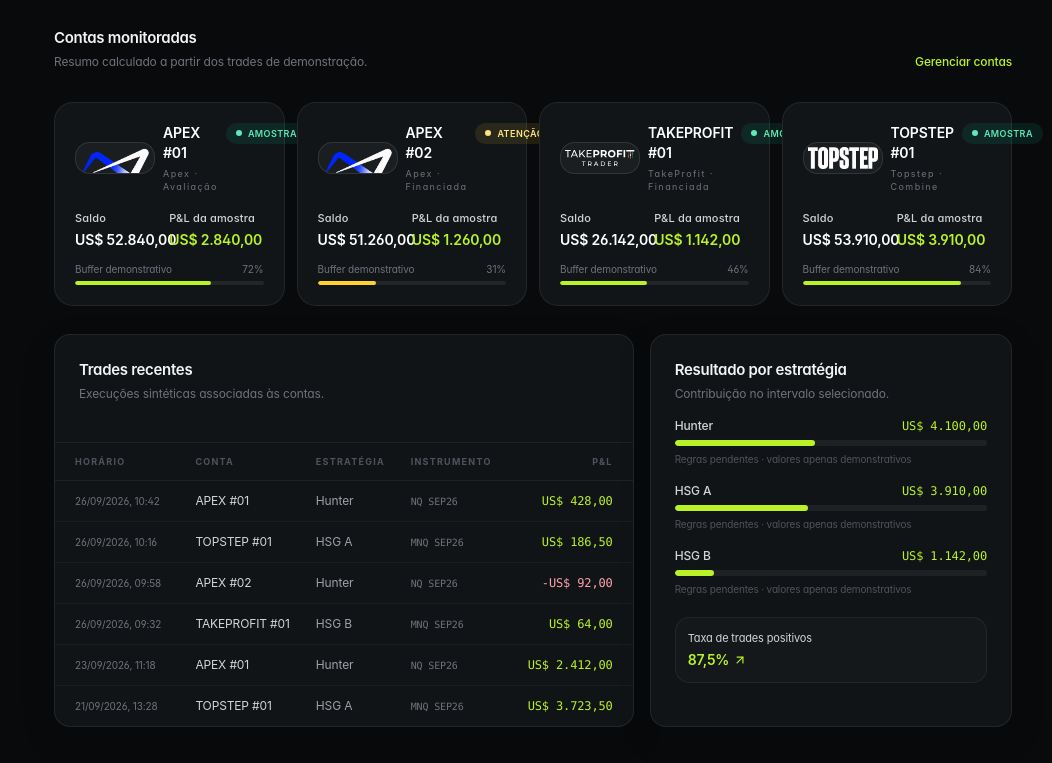
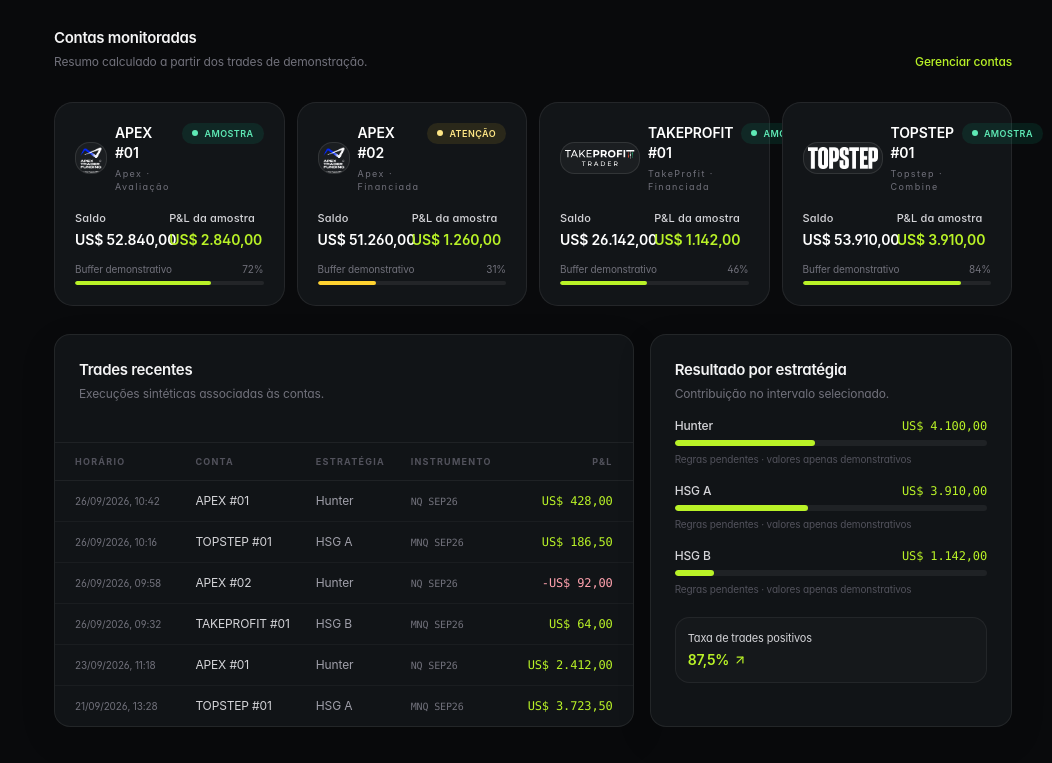
Before and after one commit to Iasminmins/Ninja-Control, a Next.js app: page /dashboard in a window 1280 px wide. Shown: the part 985-1748 px from the top of the page, without its empty margins (228-1280 px from the left). Built offline with nearby package versions, Linux system fonts and the light colour scheme.

Commit message:
LOGO ADICIONADA

```diff
--- a/components/modules/accounts/account-form.tsx
+++ b/components/modules/accounts/account-form.tsx
@@ -4,6 +4,17 @@ import { useState, type FormEvent } from 'react'
 import type { AccountKind, DemoAccount } from '@/lib/demo/types'
 import { PrimaryButton, SecondaryButton } from '@/components/workspace/primitives'
 import { FirmLogo, hasFirmLogo, supportedFirms } from './firm-logo'
+
+function suggestedAccountName(firm: string, existingNames: string[]) {
+  const label = firm.trim() || 'Conta'
+  let sequence = 1
+  let candidate = `${label} #${String(sequence).padStart(2, '0')}`
+  while (existingNames.some((name) => name.trim().toLocaleLowerCase('pt-BR') === candidate.toLocaleLowerCase('pt-BR'))) {
+    sequence += 1
+    candidate = `${label} #${String(sequence).padStart(2, '0')}`
+  }
+  return candidate
+}
 
 export function AccountForm({ initial, existingNames, onSave, onCancel }: {
   initial: DemoAccount | null
@@ -24,8 +35,8 @@ export function AccountForm({ initial, existingNames, onSave, onCancel }: {
 
   function submit(event: FormEvent<HTMLFormElement>) {
     event.preventDefault()
-    const normalizedName = name.trim()
-    if (existingNames.some((value) => value.toLocaleLowerCase('pt-BR') === normalizedName.toLocaleLowerCase('pt-BR') && value !== initial?.name)) {
+    const normalizedName = name.trim() || suggestedAccountName(firm, existingNames)
+    if (existingNames.some((value) => value.trim().toLocaleLowerCase('pt-BR') === normalizedName.toLocaleLowerCase('pt-BR') && value !== initial?.name)) {
       setError('Já existe uma conta com esse nome.')
       return
     }
@@ -63,8 +74,8 @@ export function AccountForm({ initial, existingNames, onSave, onCancel }: {
 
   const inputClass = 'mt-1 h-10 w-full rounded-lg border border-white/10 bg-[#0b0d0f] px-3 text-sm text-zinc-100 focus-visible:outline-none focus-visible:ring-2 focus-visible:ring-[#b9f227]'
   return <form onSubmit={submit} className="grid gap-4 sm:grid-cols-2" noValidate>
-    <label className="text-xs text-zinc-400">Nome da conta<input className={inputClass} value={name} onChange={(event) => setName(event.target.value)} required maxLength={48} autoFocus /></label>
-    <label className="text-xs text-zinc-400">Empresa de avaliação<input className={inputClass} list="account-firms" value={firm} onChange={(event) => { setFirm(event.target.value); setFirmLogoUrl('') }} required maxLength={48} /><datalist id="account-firms">{supportedFirms.map((value) => <option value={value} key={value} />)}</datalist></label>
+    <label className="text-xs text-zinc-400">Nome da conta<input className={inputClass} value={name} onChange={(event) => setName(event.target.value)} placeholder={firm ? suggestedAccountName(firm, existingNames) : 'Preenchido ao escolher a empresa'} required maxLength={48} autoFocus /></label>
+    <label className="text-xs text-zinc-400">Empresa de avaliação<input className={inputClass} list="account-firms" value={firm} onChange={(event) => { const nextFirm = event.target.value; setFirm(nextFirm); setFirmLogoUrl(''); if (!name.trim() && nextFirm.trim()) setName(suggestedAccountName(nextFirm, existingNames)) }} required maxLength={48} /><datalist id="account-firms">{supportedFirms.map((value) => <option value={value} key={value} />)}</datalist></label>
     <label className="text-xs text-zinc-400">Link da logo oficial (HTTPS, se necessário)<input className={inputClass} type="url" value={firmLogoUrl} onChange={(event) => setFirmLogoUrl(event.target.value)} placeholder="Preenchido automaticamente para empresas conhecidas" /></label>
     <div className="flex items-center gap-3 rounded-lg border border-white/[0.06] bg-white/[0.02] p-3 text-xs text-zinc-400"><FirmLogo firm={firm} customLogoUrl={firmLogoUrl} />{firm.trim() ? `Logo da ${firm}` : 'A logo da empresa aparecerá aqui'}</div>
     <label className="text-xs text-zinc-400">Tipo<select className={inputClass} value={kind} onChange={(event) => { const next = event.target.value as AccountKind; setKind(next); setStage(next === 'funded' ? 'Financiada' : next === 'combine' ? 'Combine' : 'Avaliação') }}><option value="evaluation">Avaliação</option><option value="funded">Financiada</option><option value="combine">Combine</option></select></label>
--- a/components/modules/accounts/accounts-screen.tsx
+++ b/components/modules/accounts/accounts-screen.tsx
@@ -78,7 +78,7 @@ export function AccountsScreen() {
       </div>
       {accounts.length === 0 ? <EmptyState title="Nenhuma conta encontrada" description="Ajuste os filtros ou cadastre uma conta de demonstração." /> : <div className="grid gap-3 xl:grid-cols-2">
         {accounts.map((account) => <article id={account.id} key={account.id} className="rounded-xl border border-white/[0.07] bg-white/[0.015] p-4 sm:p-5">
-          <div className="mb-4 flex flex-wrap items-start justify-between gap-3"><div className="flex items-center gap-3"><FirmLogo firm={account.firm} customLogoUrl={account.firmLogoUrl} /><div><h3 className="text-sm font-semibold text-white">{account.name}</h3><p className="mt-1 text-[10px] tracking-wide text-zinc-500">{account.firm} · {account.stage} · Dados fictícios</p></div></div><div className="flex items-center gap-2"><StatusPill tone={account.lifecycle === 'active' ? 'positive' : 'neutral'}>{account.lifecycle === 'active' ? 'ATIVA' : 'ARQUIVADA'}</StatusPill><StatusPill tone="warning">NÃO CONECTADA</StatusPill></div></div>
+          <div className="mb-4 flex flex-wrap items-start justify-between gap-3"><div className="flex items-center gap-3"><FirmLogo firm={account.firm} customLogoUrl={account.firmLogoUrl} /><div><h3 className="text-sm font-semibold text-white">{account.name.trim() || `Conta ${account.firm}`}</h3><p className="mt-1 text-[10px] tracking-wide text-zinc-500">{account.firm} · {account.stage} · Dados fictícios</p></div></div><div className="flex items-center gap-2"><StatusPill tone={account.lifecycle === 'active' ? 'positive' : 'neutral'}>{account.lifecycle === 'active' ? 'ATIVA' : 'ARQUIVADA'}</StatusPill><StatusPill tone="warning">NÃO CONECTADA</StatusPill></div></div>
           <div className="grid grid-cols-2 gap-4 sm:grid-cols-4"><div><p className="metric-label">Saldo demonstrativo</p><p className="mt-1 text-sm font-semibold text-white">{formatCurrency(accountBalance(workspace, account))}</p></div><div><p className="metric-label">P&amp;L da amostra</p><p className={`mt-1 text-sm font-semibold ${accountNetPnl(workspace, account.id) >= 0 ? 'text-[#b9f227]' : 'text-rose-300'}`}>{formatCurrency(accountNetPnl(workspace, account.id))}</p></div><div><p className="metric-label">Buffer simulado</p><p className={`mt-1 text-sm font-semibold ${account.drawdownBufferPercent < 40 ? 'text-amber-200' : 'text-zinc-100'}`}>{account.drawdownBufferPercent}%</p></div><div><p className="metric-label">Trades de exemplo</p><p className="mt-1 text-sm font-semibold text-white">{workspace.trades.filter((trade) => trade.accountId === account.id).length}</p></div></div>
           <div className="mt-4 flex flex-wrap justify-between gap-2 border-t border-white/[0.06] pt-3"><button className="text-xs font-medium text-[#b9f227] hover:underline" onClick={() => setDetailId(detailId === account.id ? null : account.id)} aria-expanded={detailId === account.id}>{detailId === account.id ? 'Fechar detalhes' : 'Ver detalhes'}</button><div className="flex gap-2"><SecondaryButton className="h-8 px-2.5" onClick={() => setFormAccount(account)}>Editar</SecondaryButton><SecondaryButton className="h-8 px-2.5" onClick={() => archiveAccount(account)}>{account.lifecycle === 'active' ? 'Arquivar' : 'Reativar'}</SecondaryButton></div></div>
           {detailId === account.id && selectedAccount && <div className="mt-4 grid gap-4 border-t border-white/[0.06] pt-4 md:grid-cols-2"><div><h4 className="text-xs font-semibold text-zinc-300">Limites e atualização</h4><p className="mt-2 text-xs leading-5 text-zinc-500">Limite diário {formatCurrency(selectedAccount.dailyLossLimit)} · drawdown móvel {formatCurrency(selectedAccount.trailingDrawdownLimit)} · última sincronização: {formatDateTime(selectedAccount.lastSyncedAt)}</p><p className="mt-2 text-[10px] text-amber-200">Valores ilustrativos; nenhum provedor está conectado.</p></div><div><h4 className="text-xs font-semibold text-zinc-300">Histórico associado</h4><p className="mt-2 text-xs text-zinc-500">{detailsTrades.length} trades · {detailsPayouts.length} saques</p><div className="mt-2 flex flex-wrap gap-2">{detailsTrades.slice(0, 3).map((trade) => <Link key={trade.id} href={`/trading-journal#${trade.id}`} className="rounded-md bg-white/[0.05] px-2 py-1 text-[10px] text-zinc-300 hover:bg-white/10">{trade.instrument} · {formatCurrency(trade.netPnl)}</Link>)}</div>{detailsPayouts.map((payout) => <p key={payout.id} className="mt-2 text-[10px] text-zinc-500">Saque {formatCurrency(payout.amount)} · {payout.status}</p>)}</div></div>}
--- a/components/modules/accounts/firm-logo.tsx
+++ b/components/modules/accounts/firm-logo.tsx
@@ -10,10 +10,12 @@ const firmLogoAssets: Record<string, string> = {
   myfundedfutures: '/firm-logos/myfundedfutures.svg',
   'my funded futures': '/firm-logos/myfundedfutures.svg',
   'the premier': '/firm-logos/myfundedfutures.svg',
-  'funded futures family': '/firm-logos/fundedfuturesfamily.svg',
-  fundedfuturesfamily: '/firm-logos/fundedfuturesfamily.svg',
-  fff: '/firm-logos/fundedfuturesfamily.svg',
+  'funded futures family': '/firm-logos/fundedfuturesfamily-mark.png',
+  fundedfuturesfamily: '/firm-logos/fundedfuturesfamily-mark.png',
+  fff: '/firm-logos/fundedfuturesfamily-mark.png',
 }
+
+const squareFirmLogos = new Set(['apex', 'funded futures family', 'fundedfuturesfamily', 'fff'])
 
 function normalizeFirm(firm: string) {
   return firm.trim().toLocaleLowerCase('en-US').replace(/\s+/g, ' ')
@@ -25,7 +27,6 @@ export function firmLogoSource(firm: string, customLogoUrl?: string) {
   const normalized = normalizeFirm(firm)
   const logo = firmLogoAssets[normalized]
   if (logo) return logo
-  if (normalized === 'futures prop' || normalized === 'futures prop firm') return 'https://futures-prop-firm.com/favicon.ico'
   return null
 }
 
@@ -42,7 +43,9 @@ export function FirmLogo({ firm, customLogoUrl, size = 40 }: {
   const src = firmLogoSource(firm, customLogoUrl)
   const initials = firm.trim().split(/\s+/).slice(0, 2).map((part) => part[0]).join('').toUpperCase() || '?'
 
-  return <span className="grid shrink-0 place-items-center overflow-hidden rounded-lg border border-white/10 bg-white/[0.04] text-[10px] font-bold text-zinc-300" style={{ width: size * 2.5, height: size }} aria-label={`Logo ${firm}`}>
+  const width = size * (squareFirmLogos.has(normalizeFirm(firm)) ? 1 : 2.5)
+
+  return <span className="grid shrink-0 place-items-center overflow-hidden rounded-lg border border-white/10 bg-white/[0.04] text-[10px] font-bold text-zinc-300" style={{ width, height: size }} aria-label={`Logo ${firm}`}>
     {src && failedSource !== src ? <img src={src} alt={`Logo ${firm}`} width={size} height={size} className="h-full w-full object-contain p-1" onError={() => setFailedSource(src)} /> : initials}
   </span>
 }
```
Also changed, not shown: public/firm-logos/fundedfuturesfamily-mark.png (added).
